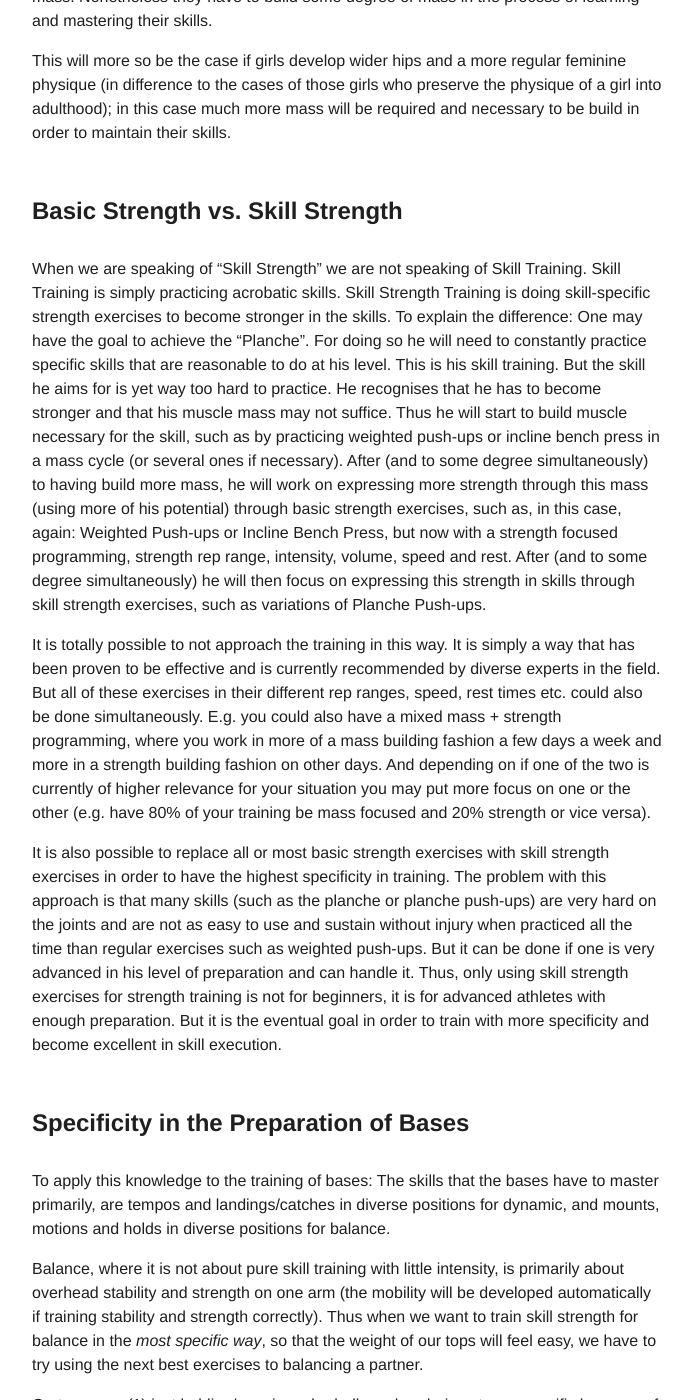
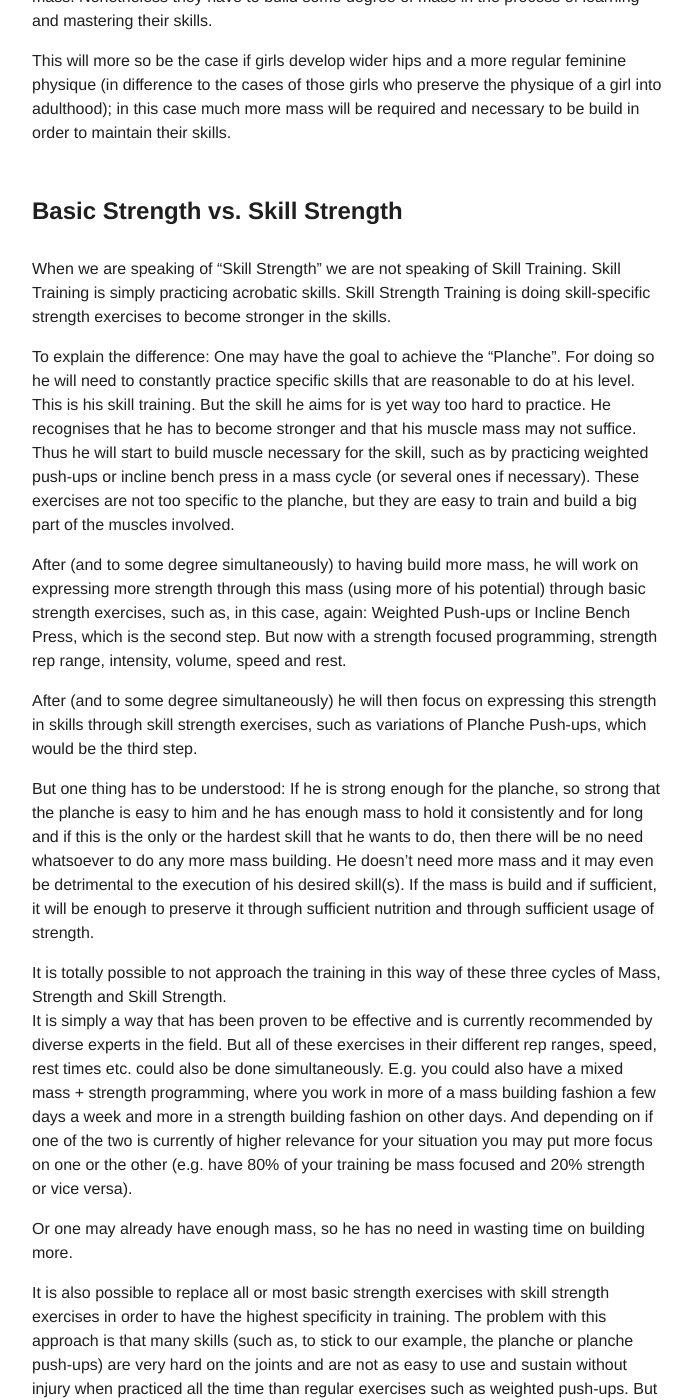
Before and after one commit to floshin/acrolib, a Jekyll site: the page built from training/specificity.md, in a window 1280 px wide and 1400 px high, scrolled down 2235 px. Shown: the whole window, without its empty margins (293-985 px from the left). Built offline with Jekyll 4.4.1, drawn with Linux system fonts in a browser that asks for light colours; our own code applies the rules of GitHub Pages for plain Markdown files; some of the changed text lies outside the part shown.

Commit message:
Update specificity.md

```diff
--- a/training/specificity.md
+++ b/training/specificity.md
@@ -47,12 +47,22 @@ This will more so be the case if girls develop wider hips and a more regular fem
 
 ## Basic Strength vs. Skill Strength
 
-When we are speaking of "Skill Strength" we are not speaking of Skill Training. Skill Training is simply practicing acrobatic skills. Skill Strength Training is doing skill-specific strength exercises to become stronger in the skills. To explain the difference: One may have the goal to achieve the "Planche". For doing so he will need to constantly practice specific skills that are reasonable to do at his level. This is his skill training. But the skill he aims for is yet way too hard to practice. He recognises that he has to become stronger and that his muscle mass may not suffice. Thus he will start to build muscle necessary for the skill, such as by practicing weighted push-ups or incline bench press in a mass cycle (or several ones if necessary). After (and to some degree simultaneously) to having build more mass, he will work on expressing more strength through this mass (using more of his potential) through basic strength exercises, such as, in this case, again: Weighted Push-ups or Incline Bench Press, but now with a strength focused programming, strength rep range, intensity, volume, speed and rest. After (and to some degree simultaneously) he will then focus on expressing this strength in skills through skill strength exercises, such as variations of Planche Push-ups.
+When we are speaking of "Skill Strength" we are not speaking of Skill Training. Skill Training is simply practicing acrobatic skills. Skill Strength Training is doing skill-specific strength exercises to become stronger in the skills.
 
-It is totally possible to not approach the training in this way. It is simply a way that has been proven to be effective and is currently recommended by diverse experts in the field. But all of these exercises in their different rep ranges, speed, rest times etc. could also be done simultaneously. E.g. you could also have a mixed mass + strength programming, where you work in more of a mass building fashion a few days a week and more in a strength building fashion on other days. And depending on if one of the two is currently of higher relevance for your situation you may put more focus on one or the other (e.g. have 80% of your training be mass focused and 20% strength or vice versa).
+To explain the difference: One may have the goal to achieve the "Planche". For doing so he will need to constantly practice specific skills that are reasonable to do at his level. This is his skill training. But the skill he aims for is yet way too hard to practice. He recognises that he has to become stronger and that his muscle mass may not suffice. Thus he will start to build muscle necessary for the skill, such as by practicing weighted push-ups or incline bench press in a mass cycle (or several ones if necessary). These exercises are not too specific to the planche, but they are easy to train and build a big part of the muscles involved.
 
-It is also possible to replace all or most basic strength exercises with skill strength exercises in order to have the highest specificity in training. The problem with this approach is that many skills (such as the planche or planche push-ups) are very hard on the joints and are not as easy to use and sustain without injury when practiced all the time than regular exercises such as weighted push-ups. But it can be done if one is very advanced in his level of preparation and can handle it. Thus, only using skill strength exercises for strength training is not for beginners, it is for advanced athletes with enough preparation. But it is the eventual goal in order to train with more specificity and become excellent in skill execution.
+After (and to some degree simultaneously) to having build more mass, he will work on expressing more strength through this mass (using more of his potential) through basic strength exercises, such as, in this case, again: Weighted Push-ups or Incline Bench Press, which is the second step. But now with a strength focused programming, strength rep range, intensity, volume, speed and rest.
 
+After (and to some degree simultaneously) he will then focus on expressing this strength in skills through skill strength exercises, such as variations of Planche Push-ups, which would be the third step.
+
+But one thing has to be understood: If he is strong enough for the planche, so strong that the planche is easy to him and he has enough mass to hold it consistently and for long and if this is the only or the hardest skill that he wants to do, then there will be no need whatsoever to do any more mass building. He doesn't need more mass and it may even be detrimental to the execution of his desired skill(s). If the mass is build and if sufficient, it will be enough to preserve it through sufficient nutrition and through sufficient usage of strength.
+
+It is totally possible to not approach the training in this way of these three cycles of Mass, Strength and Skill Strength.
+It is simply a way that has been proven to be effective and is currently recommended by diverse experts in the field. But all of these exercises in their different rep ranges, speed, rest times etc. could also be done simultaneously. E.g. you could also have a mixed mass + strength programming, where you work in more of a mass building fashion a few days a week and more in a strength building fashion on other days. And depending on if one of the two is currently of higher relevance for your situation you may put more focus on one or the other (e.g. have 80% of your training be mass focused and 20% strength or vice versa).
+
+Or one may already have enough mass, so he has no need in wasting time on building more.
+
+It is also possible to replace all or most basic strength exercises with skill strength exercises in order to have the highest specificity in training. The problem with this approach is that many skills (such as, to stick to our example, the planche or planche push-ups) are very hard on the joints and are not as easy to use and sustain without injury when practiced all the time than regular exercises such as weighted push-ups. But it can be done if one is very advanced in his level of preparation and can handle it. Thus, only using skill strength exercises for strength training is not for beginners, it is for advanced athletes with enough preparation. But if it can be done safely and sustainably - it is the eventual ideal and the preferred way in order to train with more specificity for excellent skill execution.
 
 
 ## Specificity in the Preparation of Bases
```
